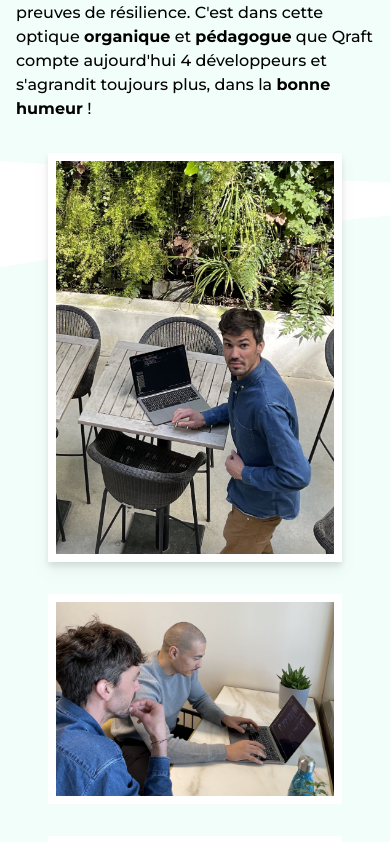
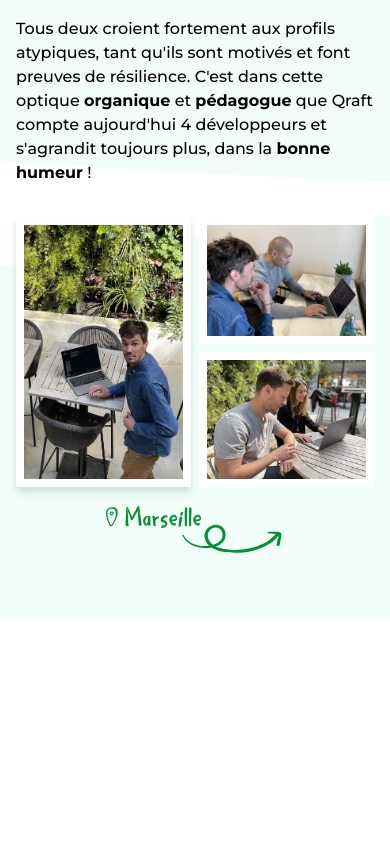
Before and after one commit to qrafttech/website, a Next.js app: page / in a window 390 px wide. Shown: the part 7482-8324 px from the top of the page. After the commit the page ends 8100 px from the top, so only its background shows below. Built offline with nearby package versions, Linux system fonts and the light colour scheme.

Commit message:
refactor(Team): adjust positioning and size for mobile

```diff
--- a/app/Team.tsx
+++ b/app/Team.tsx
@@ -8,8 +8,8 @@ import marseille from "../public/images/marseille.svg";
 
 export default function Team() {
   return (
-    <div className="grid grid-cols-2">
-      <div className="col-span-2 lg:col-span-1">
+    <div className="grid grid-cols-2 py-16">
+      <div className="col-span-full lg:col-span-1">
         <Image
           src={dinosaur}
           alt="Illustration of a dinosaur screaming 'Whoa!'"
@@ -34,8 +34,9 @@ export default function Team() {
           plus, dans la <strong>bonne humeur</strong>&nbsp;!
         </p>
       </div>
-      <div className="col-span-2 grid grid-cols-2 gap-8 p-8 lg:col-span-1">
-        <div className="col-span-full row-span-2 flex sm:col-span-1">
+      <div className="col-span-full flex flex-col justify-end lg:col-span-1">
+        <div className="grid grid-cols-2 gap-2 max-xl:pt-8 sm:max-lg:gap-8 lg:gap-4 lg:px-8">
+          <div className="row-span-2 flex sm:col-span-1">
             <Image
               src={patioNicolas}
               alt="Picture of Nicolas from above in a the patio with a laptop looking surprised"
@@ -44,7 +45,7 @@ export default function Team() {
               width={640}
             />
           </div>
-        <div className="col-span-full flex sm:col-span-1">
+          <div className="flex sm:col-span-1">
             <Image
               src={officeMehdiNicolas}
               alt="Picture of Mehdi and Nicolas looking at code on a laptop screen in an office"
@@ -53,7 +54,7 @@ export default function Team() {
               width={640}
             />
           </div>
-        <div className="col-span-full flex sm:col-span-1">
+          <div className="flex sm:col-span-1">
             <Image
               src={patioAlexisLili}
               alt="Picture of Alexis and Lili with a laptop smiling in the patio"
@@ -62,12 +63,14 @@ export default function Team() {
               width={640}
             />
           </div>
-        <div className="col-span-full flex flex-1">
+        </div>
+      </div>
+      <div className="col-span-full flex justify-center pt-4 lg:col-span-1 lg:col-start-2">
         <Image
           src={marseille}
           alt="Handwriting of 'Marseille' with a location pinpoint and a curly arrow"
+          className="max-w-[50%]"
         />
-        </div>
       </div>
     </div>
   );
```
Lines whose indentation alone changed are shown as unchanged.
